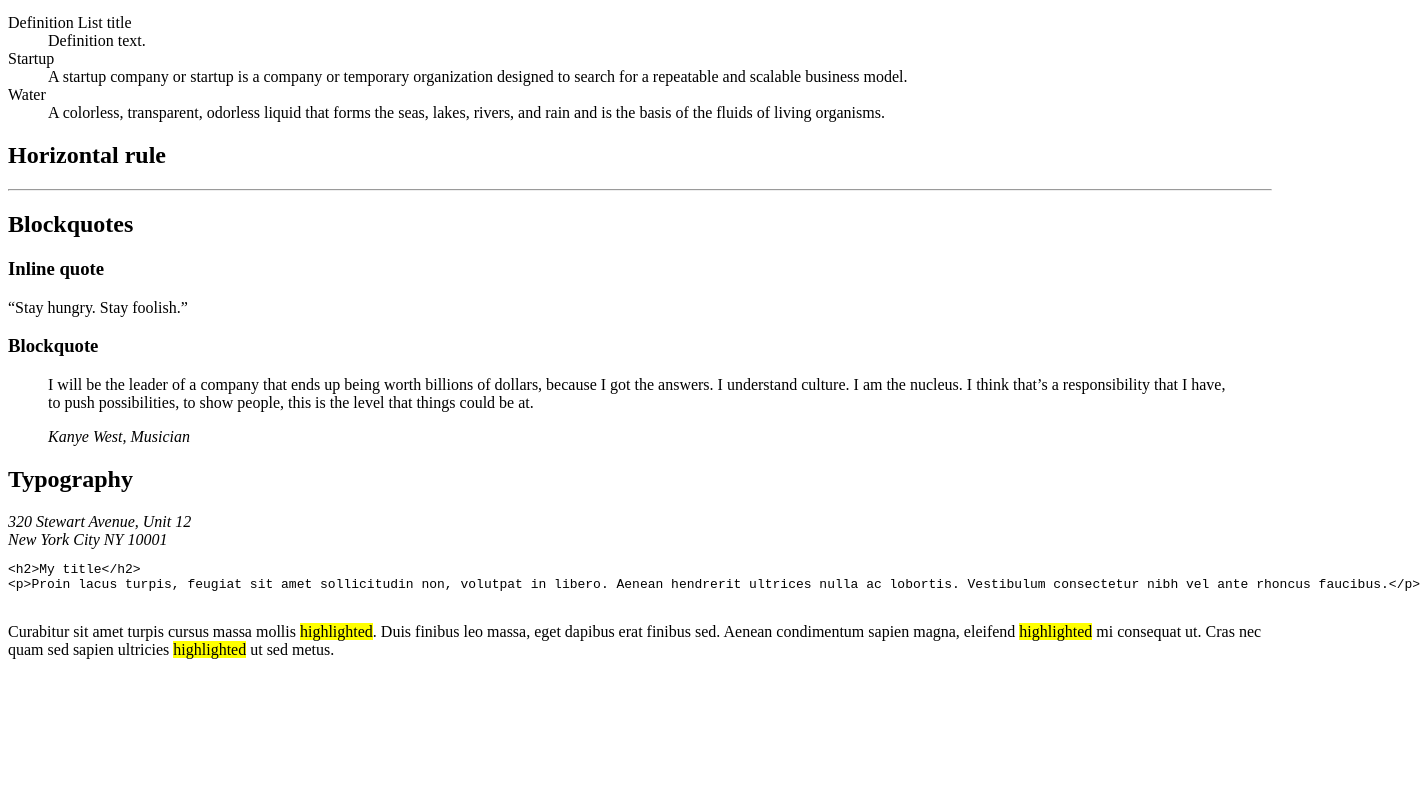
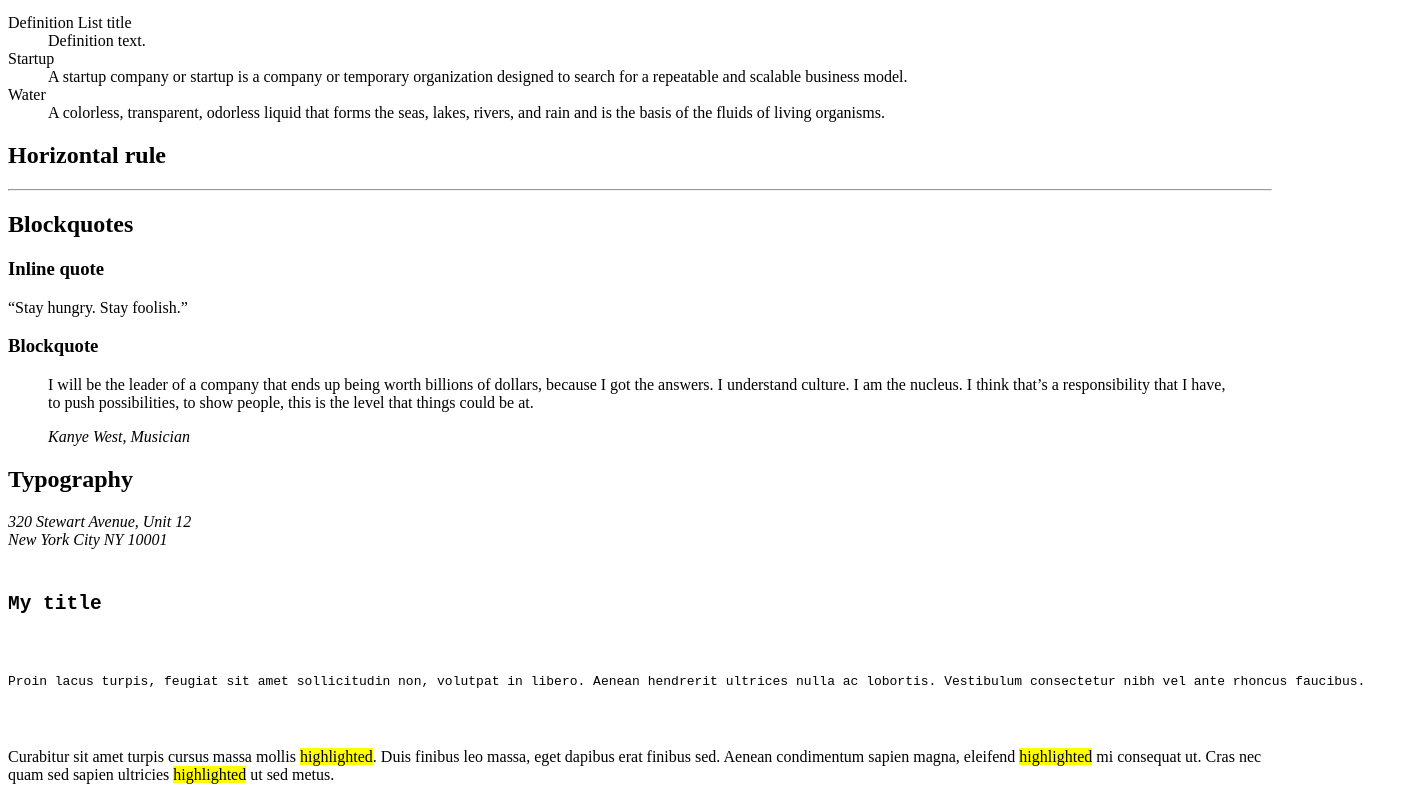
Before and after one commit to ixhadeel/holbertonschool-web_front_end, a plain HTML site: page html_advanced/32-styleguide.html in a window 1280 px wide. Shown: the part 806-1606 px from the top of the page, 1420 px wide, since content can reach past the window. Before the commit the page ends 1481 px from the top, so only its background shows below. Drawn offline with Linux system fonts and the light colour scheme.

Commit message:
Fix typography preformatted code block

```diff
--- a/html_advanced/32-styleguide.html
+++ b/html_advanced/32-styleguide.html
@@ -119,15 +119,13 @@
 
         <div>
           <pre>
-&lt;h2&gt;My title&lt;/h2&gt;
-&lt;p&gt;Proin lacus turpis, feugiat sit amet sollicitudin non, volutpat in libero. Aenean hendrerit ultrices nulla ac lobortis. Vestibulum consectetur nibh vel ante rhoncus faucibus.&lt;/p&gt;
+            <h2>My title</h2>
+            <p>Proin lacus turpis, feugiat sit amet sollicitudin non, volutpat in libero. Aenean hendrerit ultrices nulla ac lobortis. Vestibulum consectetur nibh vel ante rhoncus faucibus.</p>
           </pre>
         </div>
 
         <div>
-          <p>
-            Curabitur sit amet turpis cursus massa mollis <mark>highlighted</mark>. Duis finibus leo massa, eget dapibus erat finibus sed. Aenean condimentum sapien magna, eleifend <mark>highlighted</mark> mi consequat ut. Cras nec quam sed sapien ultricies <mark>highlighted</mark> ut sed metus.
-          </p>
+          <p>Curabitur sit amet turpis cursus massa mollis <mark>highlighted</mark>. Duis finibus leo massa, eget dapibus erat finibus sed. Aenean condimentum sapien magna, eleifend <mark>highlighted</mark> mi consequat ut. Cras nec quam sed sapien ultricies <mark>highlighted</mark> ut sed metus.</p>
         </div>
       </section>
     </main>
```
